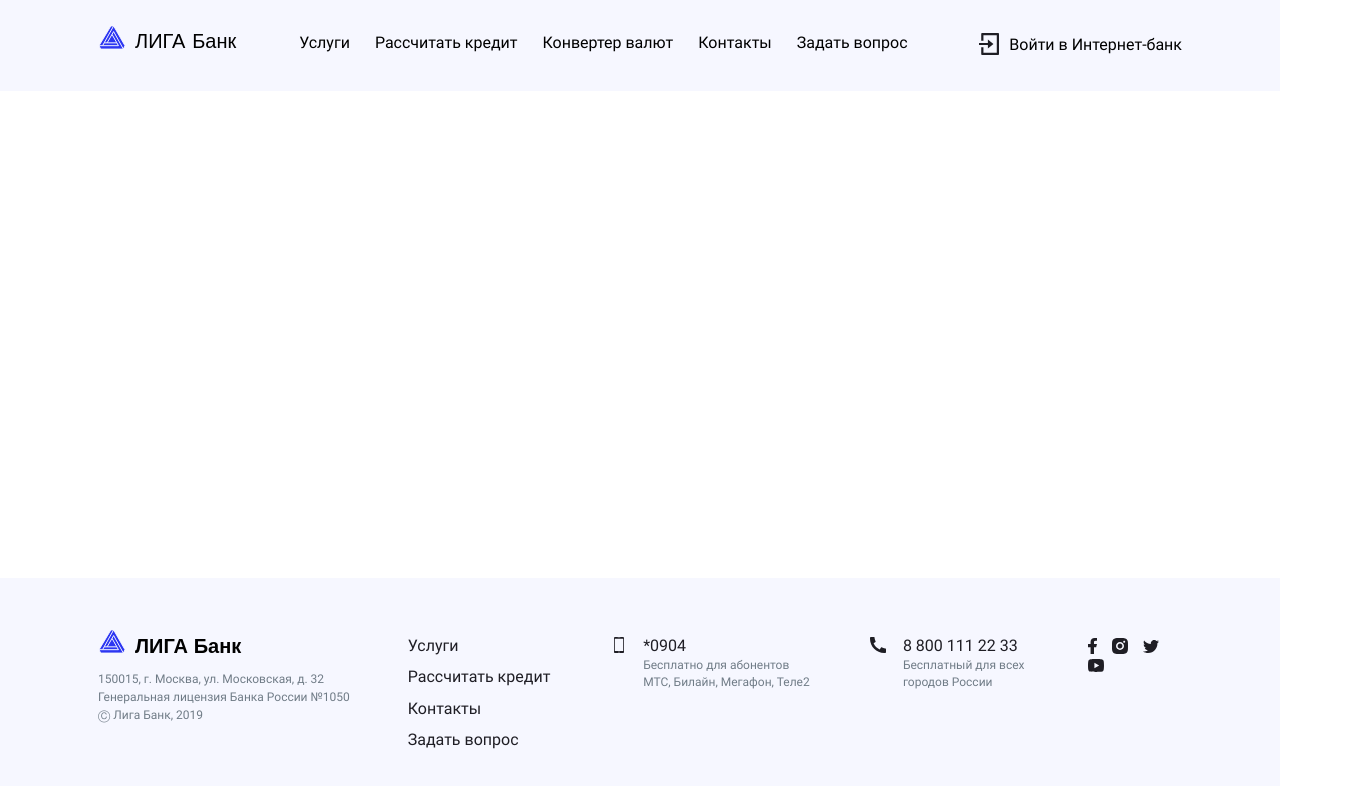
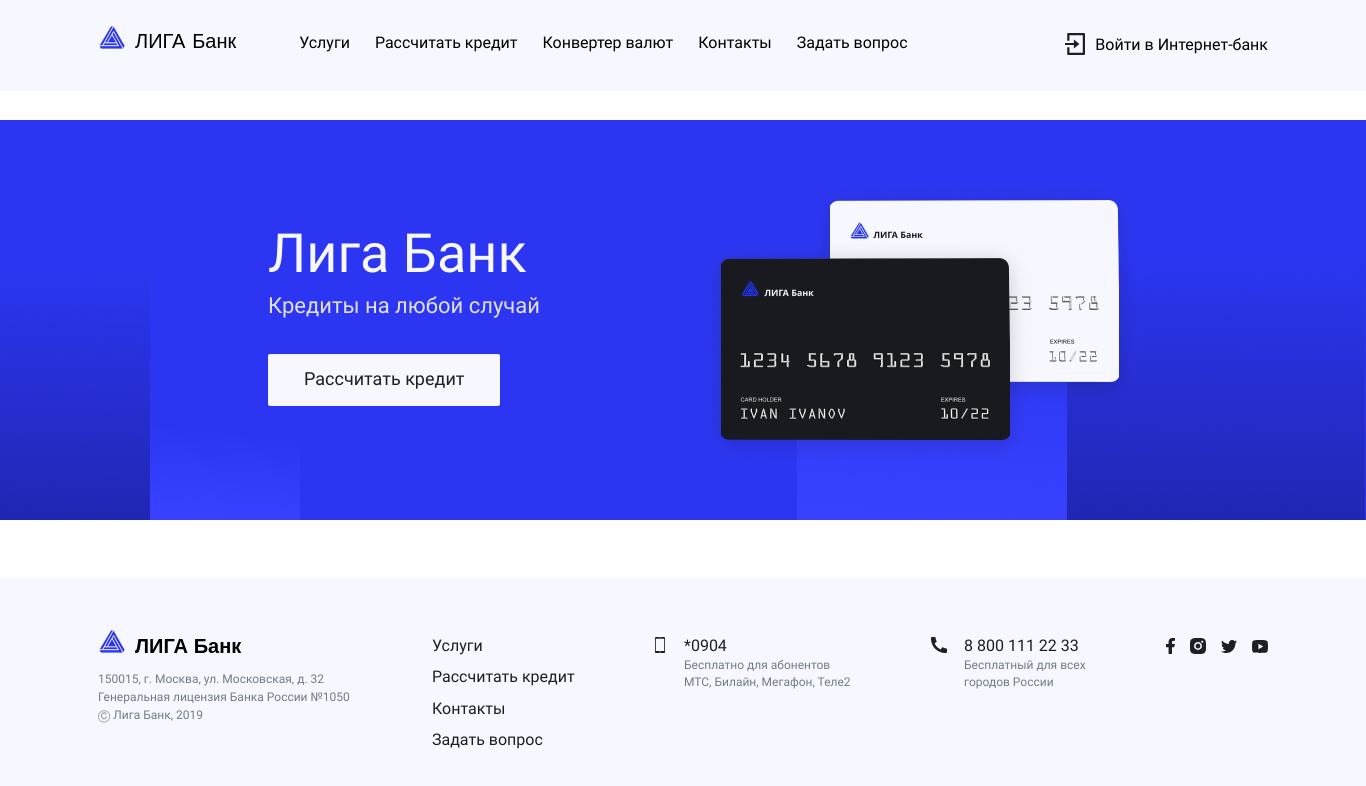
Before and after one commit to smolitskayahtmlacademy/Kirychenka_leagueBank, a React (Create React App) app: page / in a window 1280 px wide. Shown: the top 786 px of the page, 1366 px wide, since content can reach past the window. Built offline with nearby package versions, Linux system fonts and the light colour scheme.

Commit message:
add credit component

```diff
--- /dev/null
+++ b/src/components/credit/credit.jsx
@@ -0,0 +1,14 @@
+import React from 'react';
+import './style.scss';
+
+export default function Credit() {
+  return (
+    <aside className='credit'>
+      <div className='credit__content'>
+        <h2 className='credit__title'>Кредиты на любой случай</h2>
+        <p className='credit__text'>Лига Банк</p>
+        <a className='credit__button' href='/'>Рассчитать кредит</a>
+      </div>
+    </aside>
+  )
+}
--- /dev/null
+++ b/src/components/credit/style.scss
@@ -0,0 +1,55 @@
+@import '../../scss/mixins.scss';
+@import '../../scss/variables.scss';
+
+.credit {
+  min-height: 400px;
+  background-color: rgba(32, 39, 179, 1);
+  background-image: url('../../img/credit-bg.png');
+  background-repeat: no-repeat;
+  background-position: center;
+  background-size: cover;
+
+  padding: 103px 98px 20px;
+  box-sizing: border-box;
+}
+
+.credit__content {
+  display: flex;
+  flex-direction: column;
+  align-items: flex-start;
+  padding-left: 170px;
+}
+
+.credit__title {
+  margin: 0 0 36px;
+  font-family: Roboto, sans-serif;
+  font-style: normal;
+  font-weight: 400;
+  font-size: 22px;
+  color: rgba(224, 225, 234, 1);
+}
+
+.credit__text {
+  margin: 0 0 8px;
+  font-family: Roboto, sans-serif;
+  font-style: normal;
+  font-weight: 700;
+  font-size: 54px;
+  color: rgba(246, 247, 255, 1);
+
+  order: -1;
+}
+
+.credit__button {
+  @include reset-link;
+
+  font-family: Roboto, sans-serif;
+  font-size: 18px;
+  font-weight: 500;
+  font-style: normal;
+  color: $basic-black-color;
+  padding: 15px 36px 16px;
+  box-sizing: border-box;
+  border-radius: 2px;
+  background-color: $gray-background-color;
+}
--- a/src/components/page/page.jsx
+++ b/src/components/page/page.jsx
@@ -1,5 +1,6 @@
 import MainHeader from '../main-header/main-header';
 import MainFooter from "../main-footer/main-footer";
+import Credit from '../credit/credit';
 import './style.scss'
 
 export default function Page() {
@@ -7,7 +8,7 @@ export default function Page() {
     <div className='page'>
       <MainHeader />
       <main>
-
+        <Credit></Credit>
       </main>
       <MainFooter />
     </div>
--- a/src/components/page/style.scss
+++ b/src/components/page/style.scss
@@ -1,5 +1,6 @@
 .page {
-  height: 100vh;
+  min-height: 100vh;
+  min-width: 1366px;
   display: grid;
   align-items: start;
 }
```
Also changed, not shown: src/img/credit-bg.png (added).
